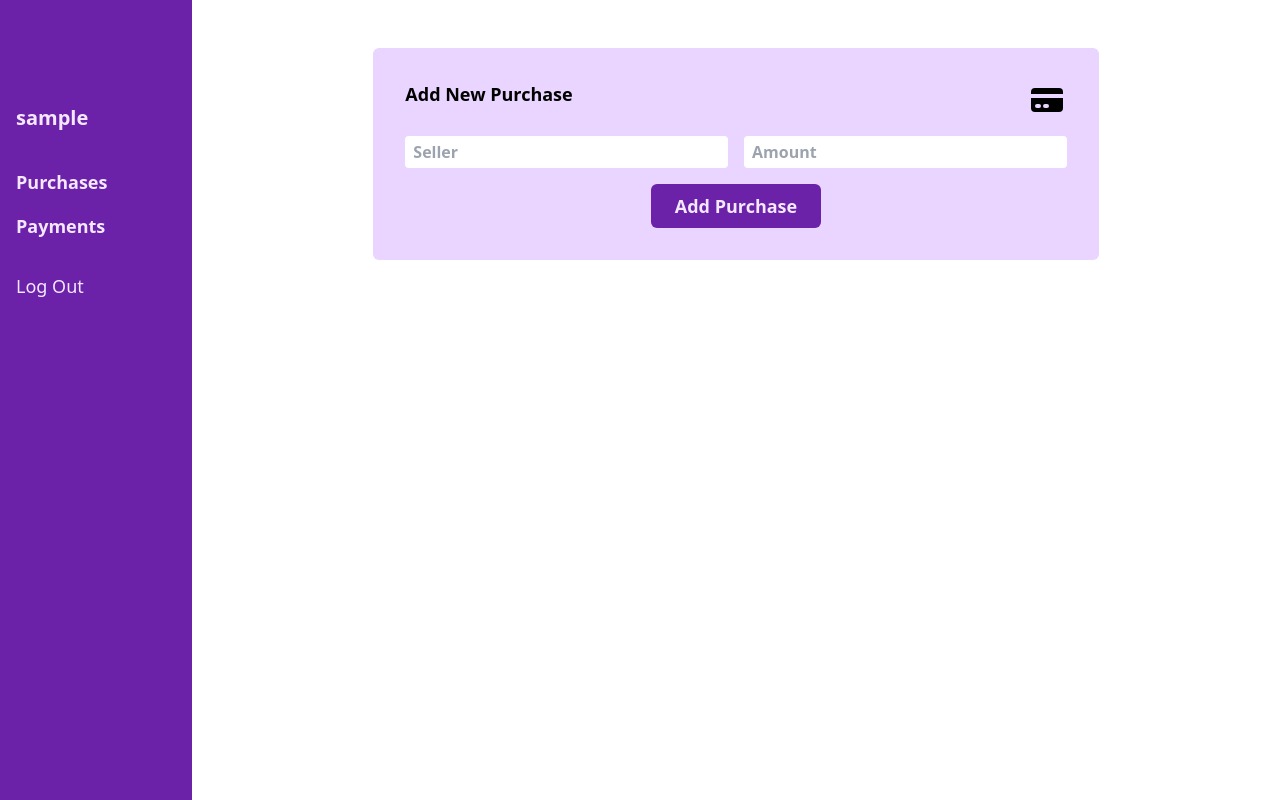
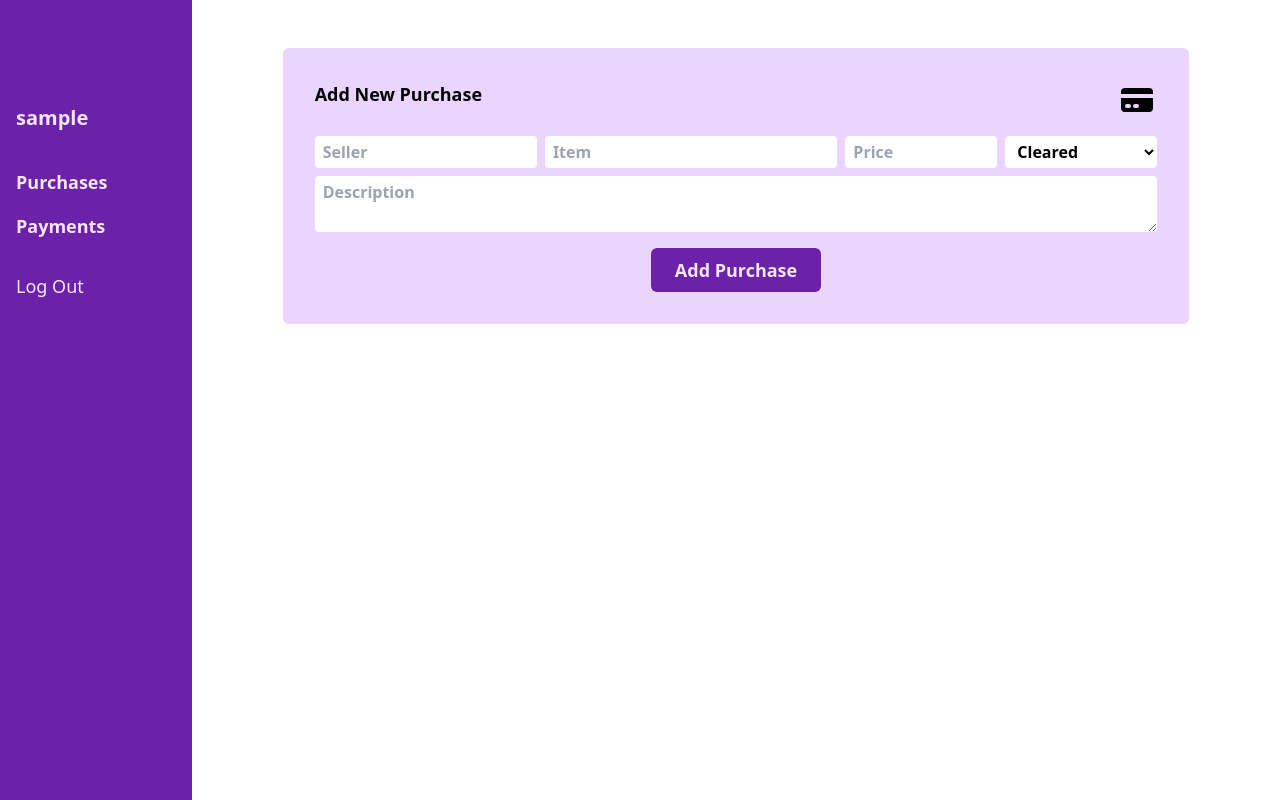
Before and after one commit to carlosgarciafm/payment-tracker, a Flask app: page /purchase in a window 1280 px wide. Run offline with Flask 2, Linux system fonts and the light colour scheme; the visitor is signed in with stand-in values (Sample User, id 1).

Commit message:
fix(v:register): add missing input fields
This page was implemented quite early in the project and the schema for
the _purchases_ table was not clearly defined. Thus, a few elements were
missing.

```diff
--- a/static/style.css
+++ b/static/style.css
@@ -628,6 +636,20 @@ Ensure the default browser behavior of the `hidden` attribute.
 
 .justify-items-center {
   justify-items: center;
+}
+
+.gap-y-2 {
+  row-gap: 0.5rem;
+}
+
+.gap-x-2 {
+  -moz-column-gap: 0.5rem;
+       column-gap: 0.5rem;
+}
+
+.gap-x-4 {
+  -moz-column-gap: 1rem;
+       column-gap: 1rem;
 }
 
 .space-y-2 > :not([hidden]) ~ :not([hidden]) {
@@ -860,9 +917,151 @@ Ensure the default browser behavior of the `hidden` attribute.
     width: 66.666667%;
   }
 
+  .md\:w-full {
+    width: 100%;
+  }
+
+  .md\:w-auto {
+    width: auto;
+  }
+
+  .md\:w-5\/12 {
+    width: 41.666667%;
+  }
+
+  .md\:w-1\/4 {
+    width: 25%;
+  }
+
+  .md\:w-3\/12 {
+    width: 25%;
+  }
+
+  .md\:w-2\/12 {
+    width: 16.666667%;
+  }
+
+  .md\:w-5\/6 {
+    width: 83.333333%;
+  }
+
+  .md\:w-max {
+    width: -webkit-max-content;
+    width: -moz-max-content;
+    width: max-content;
+  }
+
+  .md\:w-4\/12 {
+    width: 33.333333%;
+  }
+
+  .md\:w-2 {
+    width: 0.5rem;
+  }
+
+  .md\:w-1\/12 {
+    width: 8.333333%;
+  }
+
+  .md\:flex-initial {
+    flex: 0 1 auto;
+  }
+
+  .md\:flex-1 {
+    flex: 1 1 0%;
+  }
+
+  .md\:flex-auto {
+    flex: 1 1 auto;
+  }
+
+  .md\:flex-none {
+    flex: none;
+  }
+
+  .md\:grow-0 {
+    flex-grow: 0;
+  }
+
+  .md\:basis-1\/4 {
+    flex-basis: 25%;
+  }
+
+  .md\:basis-1\/12 {
+    flex-basis: 8.333333%;
+  }
+
+  .md\:basis-full {
+    flex-basis: 100%;
+  }
+
+  .md\:basis-3\/12 {
+    flex-basis: 25%;
+  }
+
+  .md\:basis-4\/12 {
+    flex-basis: 33.333333%;
+  }
+
+  .md\:basis-auto {
+    flex-basis: auto;
+  }
+
+  .md\:basis-2\/12 {
+    flex-basis: 16.666667%;
+  }
+
   .md\:translate-x-0 {
     --tw-translate-x: 0px;
     transform: var(--tw-transform);
+  }
+
+  .md\:flex-col {
+    flex-direction: column;
+  }
+
+  .md\:flex-wrap {
+    flex-wrap: wrap;
+  }
+
+  .md\:flex-nowrap {
+    flex-wrap: nowrap;
+  }
+
+  .md\:content-start {
+    align-content: flex-start;
+  }
+
+  .md\:content-between {
+    align-content: space-between;
+  }
+
+  .md\:items-start {
+    align-items: flex-start;
+  }
+
+  .md\:items-end {
+    align-items: flex-end;
+  }
+
+  .md\:items-center {
+    align-items: center;
+  }
+
+  .md\:justify-start {
+    justify-content: flex-start;
+  }
+
+  .md\:justify-between {
+    justify-content: space-between;
+  }
+
+  .md\:justify-evenly {
+    justify-content: space-evenly;
+  }
+
+  .md\:gap-y-4 {
+    row-gap: 1rem;
   }
 
   .md\:space-x-4 > :not([hidden]) ~ :not([hidden]) {
--- a/templates/purchase.html
+++ b/templates/purchase.html
@@ -9,7 +9,7 @@
 {% endblock %}
 
 {% block main %}
-    <div class="card container mx-auto bg-purple-200 w-4/5 md:w-2/3 mt-12">
+    <div class="card container mx-auto bg-purple-200 w-4/5 md:w-5/6 mt-12">
         <div class="space-y-4">
             <div class="flex justify-between">
                 <h2 class="text-lg font-bold">Add New Purchase</h2>
@@ -22,15 +22,35 @@
                 </span>
             </div>
             <form action="/purchase" method="post" class="">
-                <div class="md:flex md:space-x-4 space-y-2 md:space-y-0">
+                <div class="md:flex md:flex-none md:flex-wrap gap-y-2 space-y-2
+                            gap-x-2 md:space-y-0 md:justify-between">
                     <input type="text" name="seller" autocomplete="off"
                                                      required
                                                      placeholder="Seller"
-                                                     class="input-text">
-                    <input type="number" step="0.01" min="0.01" required
-                                                      placeholder="Amount"
+                                                     class="input-text md:flex-1
+                                                     md:basis-3/12">
+                    <input type="text" name="item" autocomplete="off"
+                                                   required
+                                                   placeholder="Item"
+                                                   class="input-text md:flex-1
+                                                   md:basis-4/12">
+                    <input type="number" name="price" step="0.01" min="0.01"
+                                                      required
+                                                      placeholder="Price"
                                                       autocomplete="off"
-                                                      class="input-text">
+                                                      class="input-text
+                                                      md:flex-1 md:basis-2/12">
+                    <select name="status" required class="input-text bg-white
+                                                   md:flex-1 md:basis-2/12">
+                        {% for s in status %}
+                        <option value="{{ s }}">{{ s }}</option>
+                        {% endfor %}
+                    </select>
+                    <textarea name="description" autocomplete="off"
+                                                 rows="2" cols="80"
+                                                 placeholder="Description"
+                                                 class="input-text
+                                                 md:space-y-4"></textarea>
                 </div>
                 <div class="flex justify-center">
                     <button type="submit" class="submit-btn mt-4">
```
Also changed, not shown: other parts of static/style.css (+72 -0 lines).
